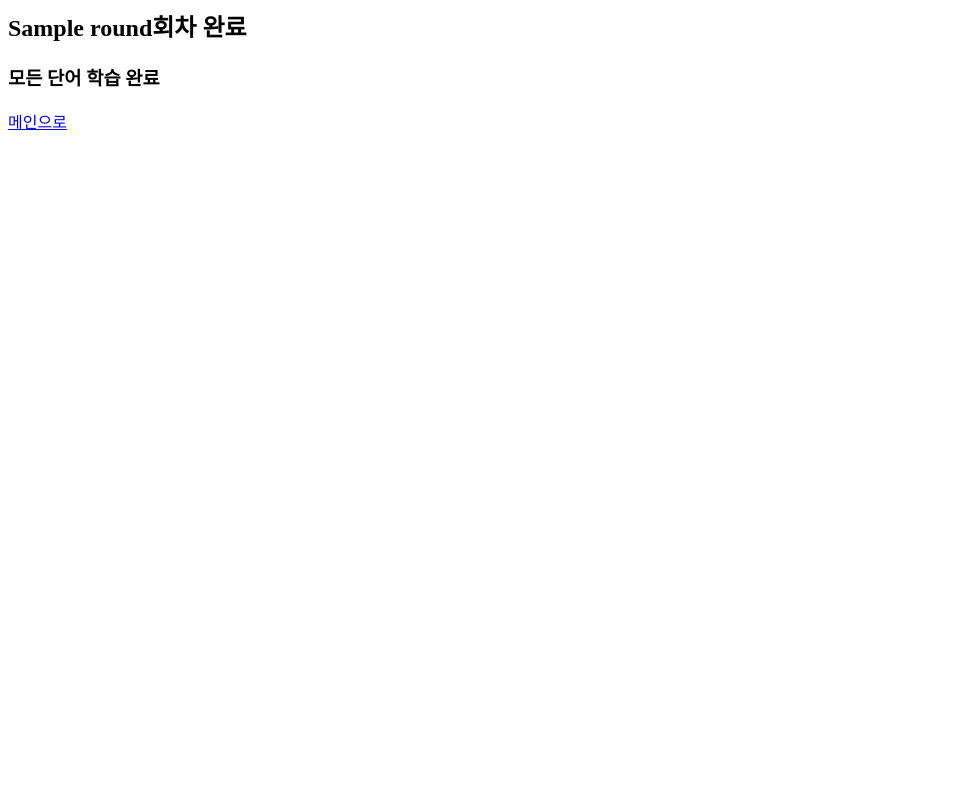
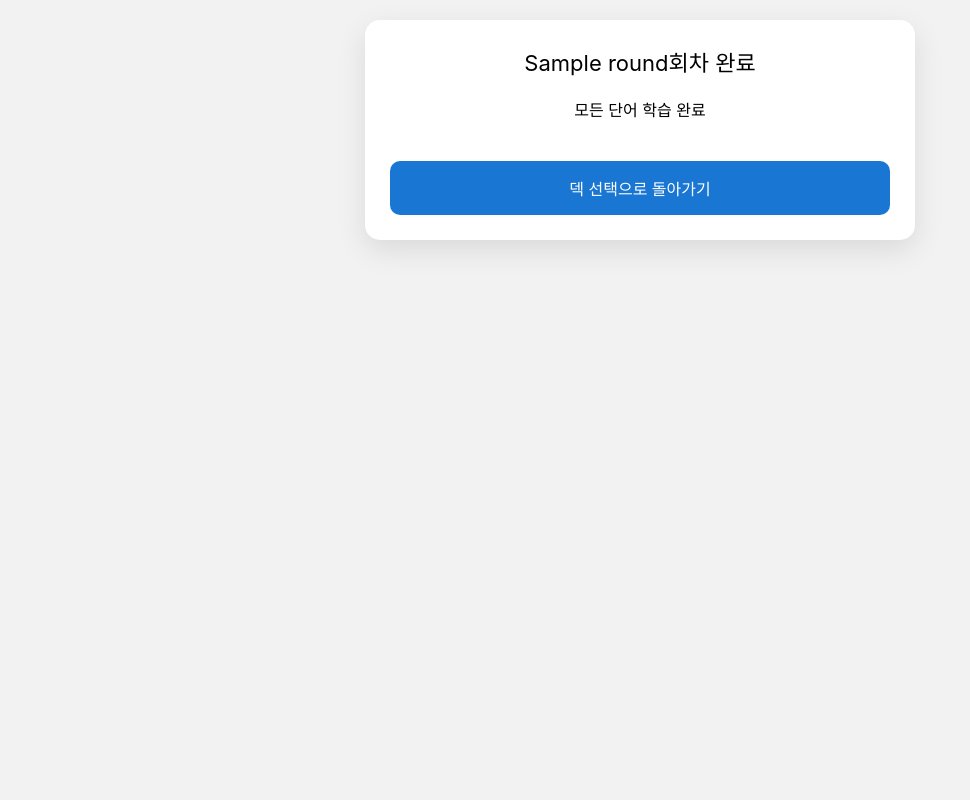
Before and after one commit to eungaramphoto/flashcard-app, a FastAPI app: template templates/complete.html in a window 1280 px wide. Shown: the whole page, without its empty margins (0-970 px from the left). Run offline with FastAPI, Linux system fonts and the light colour scheme; the template is opened without the code that fills it: most values are stand-ins (such as "Sample title", 1, 10 or a date in 2020).

Commit message:
unify complete and round-change design

```diff
--- a/templates/complete.html
+++ b/templates/complete.html
@@ -1,3 +1,60 @@
-<h2>{{ round }}회차 완료</h2>
-<h3>모든 단어 학습 완료</h3>
-<a href="/">메인으로</a>
+<!DOCTYPE html>
+<html>
+<head>
+<meta name="viewport" content="width=device-width, initial-scale=1.0">
+<style>
+body {
+    font-family: -apple-system, BlinkMacSystemFont, sans-serif;
+    margin: 0;
+    padding: 20px;
+    background: #f2f2f2;
+}
+
+.container {
+    max-width: 500px;
+    margin: auto;
+    background: white;
+    padding: 25px;
+    border-radius: 15px;
+    box-shadow: 0 10px 30px rgba(0,0,0,0.1);
+    text-align: center;
+}
+
+.title {
+    font-size: 22px;
+    margin-bottom: 20px;
+}
+
+.subtitle {
+    font-size: 16px;
+    margin-bottom: 30px;
+}
+
+button {
+    width: 100%;
+    padding: 15px;
+    margin-top: 10px;
+    border: none;
+    border-radius: 10px;
+    font-size: 16px;
+    background: #1976D2;
+    color: white;
+}
+</style>
+</head>
+
+<body>
+<div class="container">
+
+<div class="title">{{ round }}회차 완료</div>
+<div class="subtitle">모든 단어 학습 완료</div>
+
+<a href="/reset">
+    <button type="button">
+        덱 선택으로 돌아가기
+    </button>
+</a>
+
+</div>
+</body>
+</html>
```
